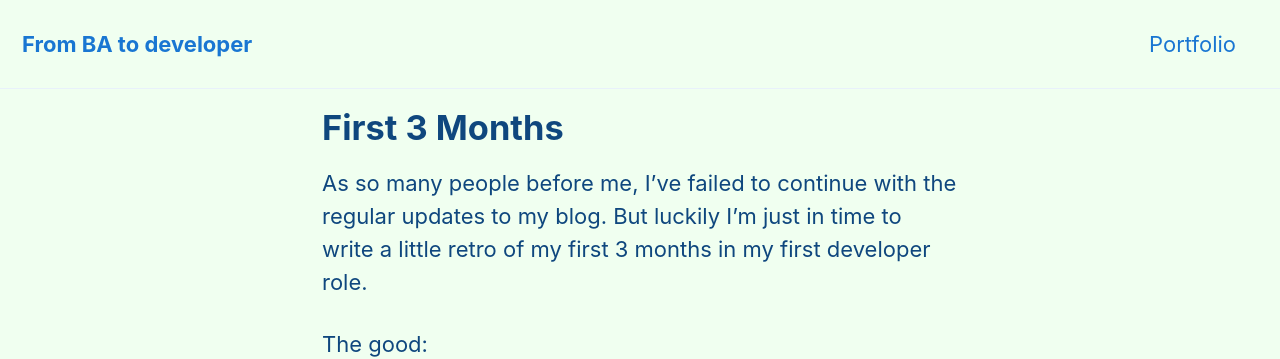
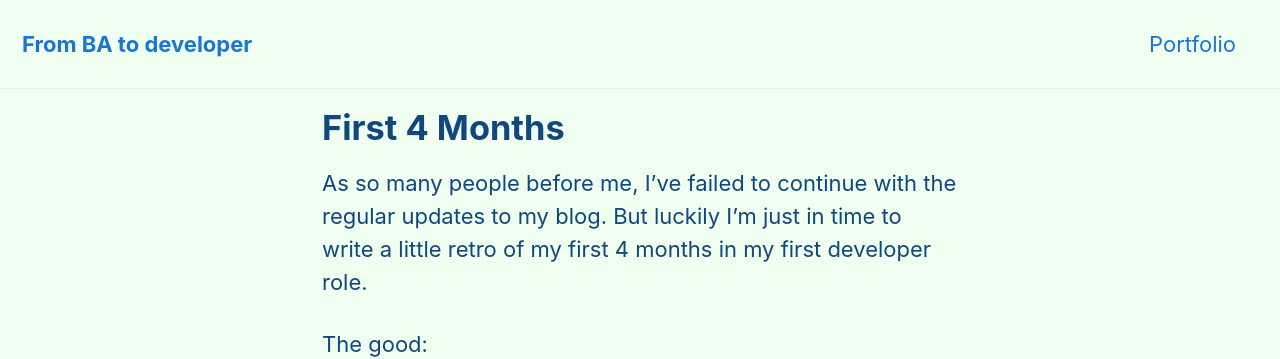
Before and after one commit to karengeerts/blog, a Jekyll site: the page built from _posts/2018-10-14-first-4-months.md, in a window 1280 px wide and 900 px high. Shown: the top 359 px of the window. Built offline with Jekyll 4.4.1, drawn with Linux system fonts in a browser that asks for light colours; nearby versions of some CDN libraries; some of the changed text lies outside the part shown.

Commit message:
14 Oct post

```diff
--- a/_posts/2018-10-14-first-3-months.md
+++ b/_posts/2018-10-14-first-4-months.md
@@ -1,7 +1,7 @@
 ---
 ID: 227
-post_title: First 3 months
-post_name: first-3-months
+post_title: First 4 months
+post_name: first-4-months
 author: Karen Geerts
 post_date: 2018-10-14 18:45:00
 layout: posts
@@ -11,7 +11,7 @@ categories:
   - Uncategorized
 ---
 
-As so many people before me, I've failed to continue with the regular updates to my blog. But luckily I'm just in time to write a little retro of my first 3 months in my first developer role.
+As so many people before me, I've failed to continue with the regular updates to my blog. But luckily I'm just in time to write a little retro of my first 4 months in my first developer role.
 
 The good:
 - I have learned heaps and heaps - even when I didn't realise I was actually learning and only felt super confused. I try to take as many notes as I can when someone explains a concept to me, or even while we're pairing - I like to have a read of the thought process we went through, how and where we were poking around with the code before coming to the right solution. Rereading these notes helps me heaps - I can now fill in the gaps of the notes of my early days, and I will continue with this approach until I can recognise the patterns and no longer need to write down what we're doing, because I will know what steps are required.
```
